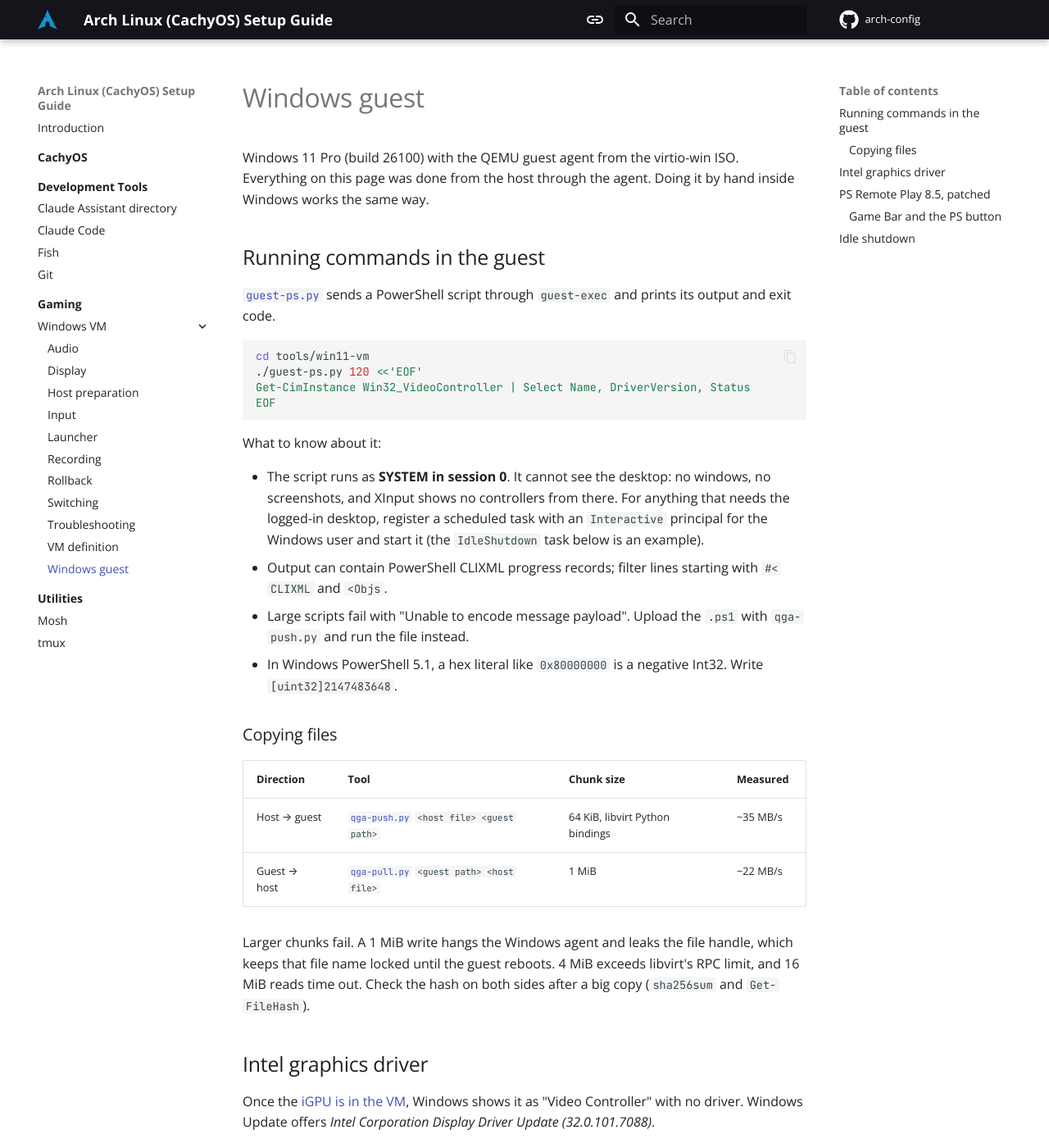
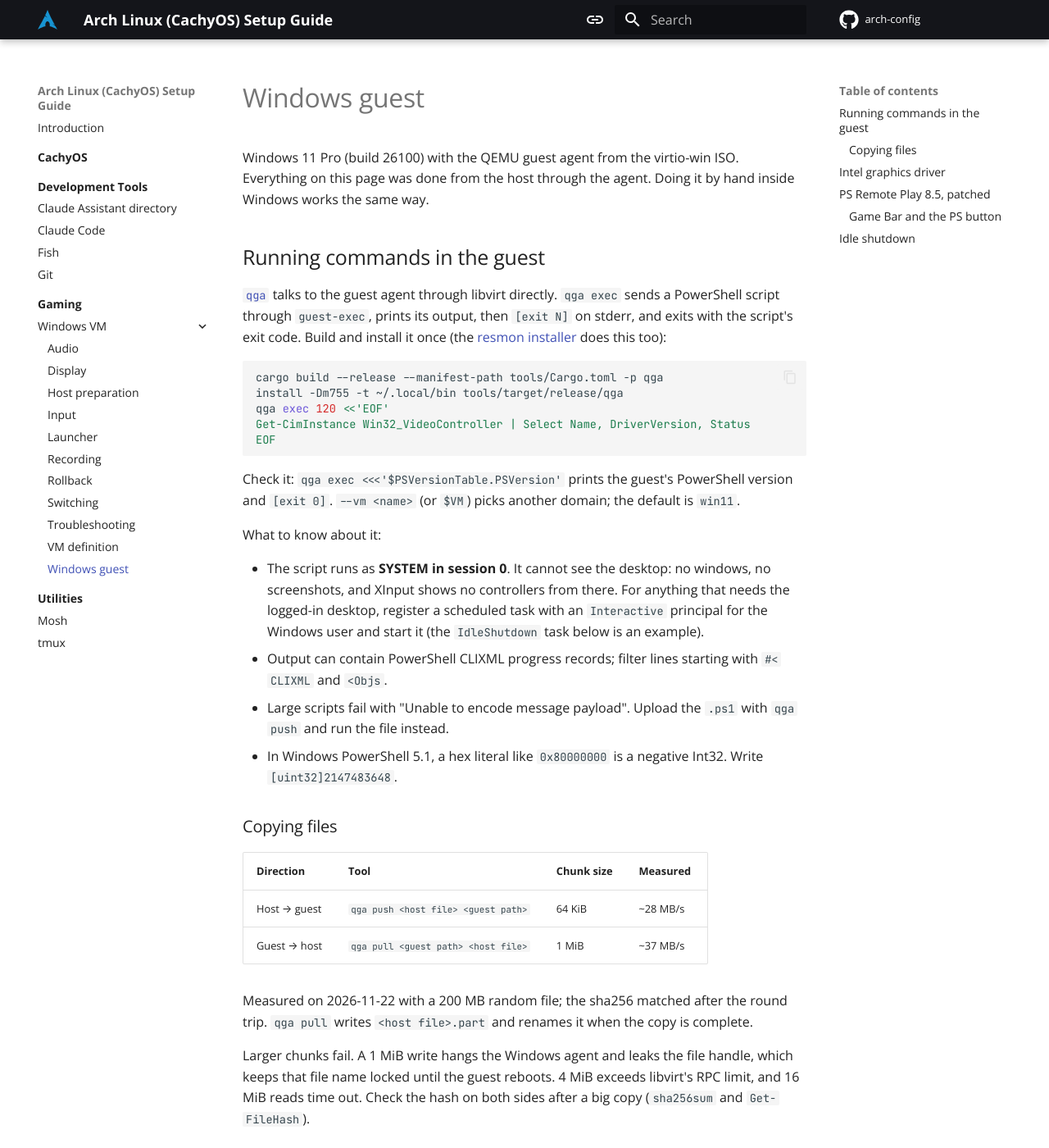
Before and after one commit to tahmidul612/arch-config, an MkDocs documentation site: the page built from docs/Gaming/Windows VM/windows-guest.md, in a window 1280 px wide and 1400 px high. Shown: the whole window at 82% size. Built offline with MkDocs 1.6.1 and Material for MkDocs 9.7.7, drawn with Linux system fonts in a browser that asks for light colours; plug-ins that fetch from the network failed and are left out; comment, search, counter and statistics services are not loaded; some of the changed text lies outside the part shown.

Commit message:
docs(win11-vm): run guest commands through qga
vm-display's gps() and the Windows guest page use `qga exec/push/pull`
instead of guest-ps.py and qga-{push,pull}.py. gps() now returns the
guest script's exit code.

Co-Authored-By: Claude Opus 5.5 <noreply@anthropic.com>
Claude-Session: https://claude.ai/code/session_01DfNZy7spaQBaNBahBj7dmt

````diff
--- a/docs/Gaming/Windows VM/windows-guest.md
+++ b/docs/Gaming/Windows VM/windows-guest.md
@@ -4,28 +4,33 @@ Windows 11 Pro (build 26100) with the QEMU guest agent from the virtio-win ISO.
 
 ## Running commands in the guest
 
-[`guest-ps.py`](https://github.com/tahmidul612/arch-config/blob/main/tools/win11-vm/guest-ps.py) sends a PowerShell script through `guest-exec` and prints its output and exit code.
+[`qga`](https://github.com/tahmidul612/arch-config/blob/main/tools/win11-vm/qga/src/main.rs) talks to the guest agent through libvirt directly. `qga exec` sends a PowerShell script through `guest-exec`, prints its output, then `[exit N]` on stderr, and exits with the script's exit code. Build and install it once (the [resmon installer](https://github.com/tahmidul612/arch-config/blob/main/tools/resmon/install.sh) does this too):
 
 ```bash
-cd tools/win11-vm
-./guest-ps.py 120 <<'EOF'
+cargo build --release --manifest-path tools/Cargo.toml -p qga
+install -Dm755 -t ~/.local/bin tools/target/release/qga
+qga exec 120 <<'EOF'
 Get-CimInstance Win32_VideoController | Select Name, DriverVersion, Status
 EOF
 ```
+
+Check it: `qga exec <<<'$PSVersionTable.PSVersion'` prints the guest's PowerShell version and `[exit 0]`. `--vm <name>` (or `$VM`) picks another domain; the default is `win11`.
 
 What to know about it:
 
 - The script runs as **SYSTEM in session 0**. It cannot see the desktop: no windows, no screenshots, and XInput shows no controllers from there. For anything that needs the logged-in desktop, register a scheduled task with an `Interactive` principal for the Windows user and start it (the `IdleShutdown` task below is an example).
 - Output can contain PowerShell CLIXML progress records; filter lines starting with `#< CLIXML` and `<Objs`.
-- Large scripts fail with "Unable to encode message payload". Upload the `.ps1` with `qga-push.py` and run the file instead.
+- Large scripts fail with "Unable to encode message payload". Upload the `.ps1` with `qga push` and run the file instead.
 - In Windows PowerShell 5.1, a hex literal like `0x80000000` is a negative Int32. Write `[uint32]2147483648`.
 
 ### Copying files
 
 | Direction | Tool | Chunk size | Measured |
 | --- | --- | --- | --- |
-| Host → guest | [`qga-push.py`](https://github.com/tahmidul612/arch-config/blob/main/tools/win11-vm/qga-push.py) `<host file> <guest path>` | 64 KiB, libvirt Python bindings | ~35 MB/s |
-| Guest → host | [`qga-pull.py`](https://github.com/tahmidul612/arch-config/blob/main/tools/win11-vm/qga-pull.py) `<guest path> <host file>` | 1 MiB | ~22 MB/s |
+| Host → guest | `qga push <host file> <guest path>` | 64 KiB | ~28 MB/s |
+| Guest → host | `qga pull <guest path> <host file>` | 1 MiB | ~37 MB/s |
+
+Measured on 2026-11-22 with a 200 MB random file; the sha256 matched after the round trip. `qga pull` writes `<host file>.part` and renames it when the copy is complete.
 
 Larger chunks fail. A 1 MiB write hangs the Windows agent and leaks the file handle, which keeps that file name locked until the guest reboots. 4 MiB exceeds libvirt's RPC limit, and 16 MiB reads time out. Check the hash on both sides after a big copy (`sha256sum` and `Get-FileHash`).
 
@@ -91,9 +96,9 @@ The PS button on the [virtual DualShock 4](input.md#virtual-dualshock-4) is the
 What it does: removes the popup. Why both: an earlier fix set only the first value, and on 2026-11-22 the guest had it back at 1 with the popup showing. Install and run it through the guest agent (it runs as SYSTEM and finds the user from the `Display-lgonly` task, or pass `-User`):
 
 ```bash
-./guest-ps.py <<<'New-Item -ItemType Directory C:\Tools\controller -Force | Out-Null'
-./qga-push.py guest/no-gamebar-popup.ps1 'C:\Tools\controller\no-gamebar-popup.ps1'
-./guest-ps.py <<<'& C:\Tools\controller\no-gamebar-popup.ps1'
+qga exec <<<'New-Item -ItemType Directory C:\Tools\controller -Force | Out-Null'
+qga push guest/no-gamebar-popup.ps1 'C:\Tools\controller\no-gamebar-popup.ps1'
+qga exec <<<'& C:\Tools\controller\no-gamebar-popup.ps1'
 ```
 
 Check it: the script prints `UseNexusForGameBarEnabled=0` and `True` for the three links. Opening `ms-gamebar://` in the user's session (`cmd /c start "" ms-gamebar://` from a task that runs as that user) then starts no `OpenWith` process, the process behind the dialog. Undo with `no-gamebar-popup.ps1 -Undo`. Tested on 2026-11-22: without the fix that link opened `OpenWith`, with it nothing; the DS4 re-attaching afterwards showed no dialog either. Not yet watched on screen over several sessions.
@@ -111,7 +116,7 @@ Install it as the logged-in user (replace `<WINDOWS_USER>`):
 
 ```powershell
 New-Item -ItemType Directory -Force C:\Tools\idle-shutdown | Out-Null
-# copy idle-shutdown.ps1 there (qga-push.py), then:
+# copy idle-shutdown.ps1 there (qga push), then:
 $a = New-ScheduledTaskAction -Execute powershell.exe -Argument '-NoProfile -ExecutionPolicy Bypass -WindowStyle Hidden -File C:\Tools\idle-shutdown\idle-shutdown.ps1 -IdleMinutes 60'
 $t = New-ScheduledTaskTrigger -AtLogOn -User <WINDOWS_USER>
 $s = New-ScheduledTaskSettingsSet -ExecutionTimeLimit ([TimeSpan]::Zero) -RestartCount 999 -RestartInterval (New-TimeSpan -Minutes 1) -AllowStartIfOnBatteries -DontStopIfGoingOnBatteries -MultipleInstances IgnoreNew
````
Also changed, not shown: tools/win11-vm/README.md (+1 -1 lines), 1 other file.
